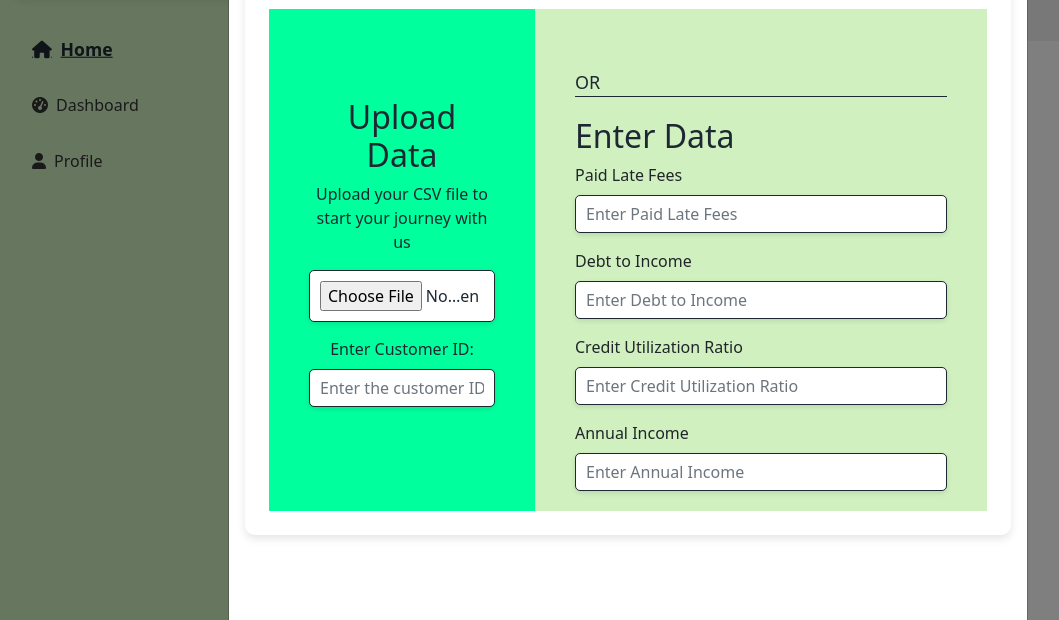
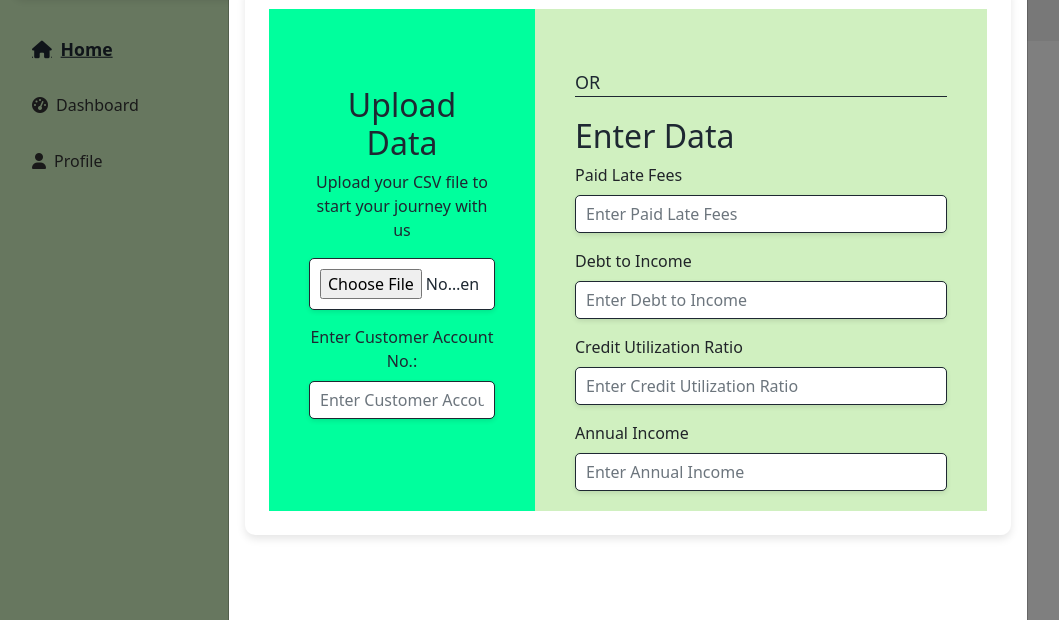
Before and after one commit to yaminibhole/Better-CLV-Prediction, a Flask app: template templates/clv_pages/home.html in a window 1280 px wide. Shown: the part 123-743 px from the top of the page, without its empty margins (12-1071 px from the left). Run offline with Flask 3, Linux system fonts and the light colour scheme; the template is opened without the code that fills it, so the values that code supplies are empty; parts of the project's set-up code (start-up, migrations or seed data) failed here and were passed over; some libraries are stand-ins or nearby versions.

Commit message:
Complete Code

```diff
--- a/app.py
+++ b/app.py
@@ -1,29 +1,32 @@
-from flask import Flask, render_template, request, flash,send_file, url_for, redirect,session,jsonify
-from flask_bootstrap import Bootstrap
+import os
+import pickle
 import sys
-import os
+from datetime import timedelta
+# from forms import RegisterUser,LoginUser
+from functools import wraps
 
-import pickle
+# cloudinary Import
+import cloudinary
+import cloudinary.api
+import cloudinary.uploader
 import google.generativeai as genai
+import matplotlib
 import matplotlib.pyplot as plt
+import mysql.connector
 import numpy as np
 import pandas as pd
+from dotenv import load_dotenv
+from flask import (Flask, flash, jsonify, redirect, render_template, request,
+                   send_file, session, url_for)
+from flask_bootstrap import Bootstrap
+from werkzeug.security import check_password_hash, generate_password_hash
 
-from werkzeug.security import generate_password_hash, check_password_hash
-# from forms import RegisterUser,LoginUser
-from functools import wraps
-from datetime import timedelta
-import mysql.connector
-from dotenv import load_dotenv
+import generate_report
 from blueprints.users.users import user_bp
-import matplotlib
-from prediction_methodes import model, generate_recommendation,generation_model,generate_visualizations,generation_config,categorize_customer,handle_manual_requirements,handle_file_requirements
-import generate_report
-# cloudinary Import
-import cloudinary
-import cloudinary.uploader
-import cloudinary.api
-
+from prediction_methodes import (categorize_customer, generate_recommendation,
+                                 generate_visualizations, generation_config,
+                                 generation_model, handle_file_requirements,
+                                 handle_manual_requirements, model)
 
 # ALL Intilization Here
 load_dotenv()
--- a/generate_report.py
+++ b/generate_report.py
@@ -17,8 +17,10 @@ secret_key = secrets.token_hex(16)
 
 
 # Configure pdfkit to use wkhtmltopdf
-path_wkhtmltopdf = r"wkhtmltox\bin\wkhtmltopdf.exe"  # Use raw string
+path_wkhtmltopdf = '/usr/bin/wkhtmltopdf'
 config = pdfkit.configuration(wkhtmltopdf=path_wkhtmltopdf)
+
+
 
 
 
@@ -74,7 +76,7 @@ def generate_report(customer_data,prediction,recommendation_list):
         </head>
         <body>
             <h1>Customer Report</h1>
-            <h2>Customer ID: {{{{ customer_data.ID if customer_data.ID else \'manual data\' }}}}</h2>
+            <h2>Customer Account No.: {{{{ customer_data.ID if customer_data.ID else \'manual data\' }}}}</h2>
             <table>
                 <tr><th>Field</th><th>Value</th></tr>
                 {{ '{{% for key, value in customer_data.items() if key not in [\'ID\', \'prediction\', \'CLV\', \'recommendation\'] %}}' }}
--- a/templates/components/formModal.html
+++ b/templates/components/formModal.html
@@ -185,8 +185,8 @@ flex-direction: column;
                             <h2>Upload Data</h2>
                             <p>Upload your CSV file to start your journey with us</p>
                             <input type="file" accept=".csv" id="file" name="file">
-                            <label for="particular_id" class="form-label">Enter Customer         ID:</label>
-                            <input type="text" id="particular_id" placeholder="Enter the customer ID" name="particular_id" class="form-control">
+                            <label for="particular_id" class="form-label">Enter Customer Account No.:</label>
+                            <input type="text" id="particular_id" placeholder="Enter Customer Account No." name="particular_id" class="form-control">
                         </div>
 
                         <div class="form-section">
```
Also changed, not shown: requirements.txt (+5 -5 lines), static/average_purchase_history.png, static/credit_utilization_distribution.png, static/credit_utilization_donut.png, static/credit_utilization_gauge.png, static/loan_debt_ratios.png, static/monthly_payment_burden.png, templates/users/login.html (renamed from templates/users/logIn.html), 3 other files.
